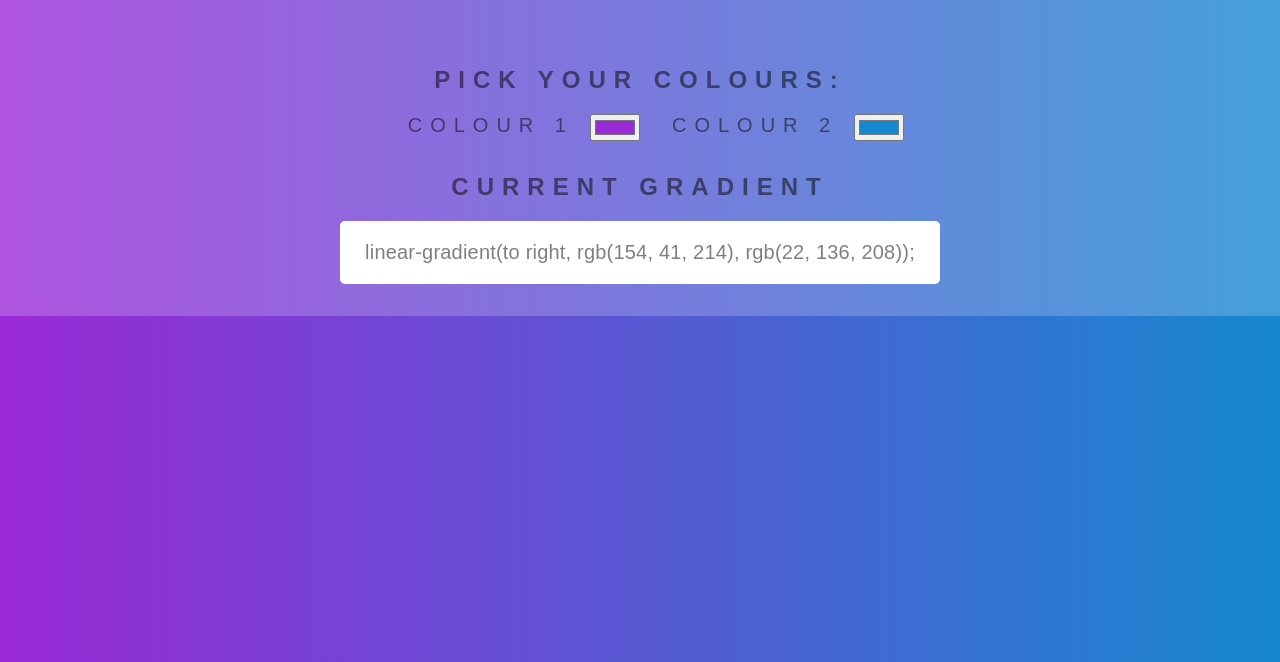
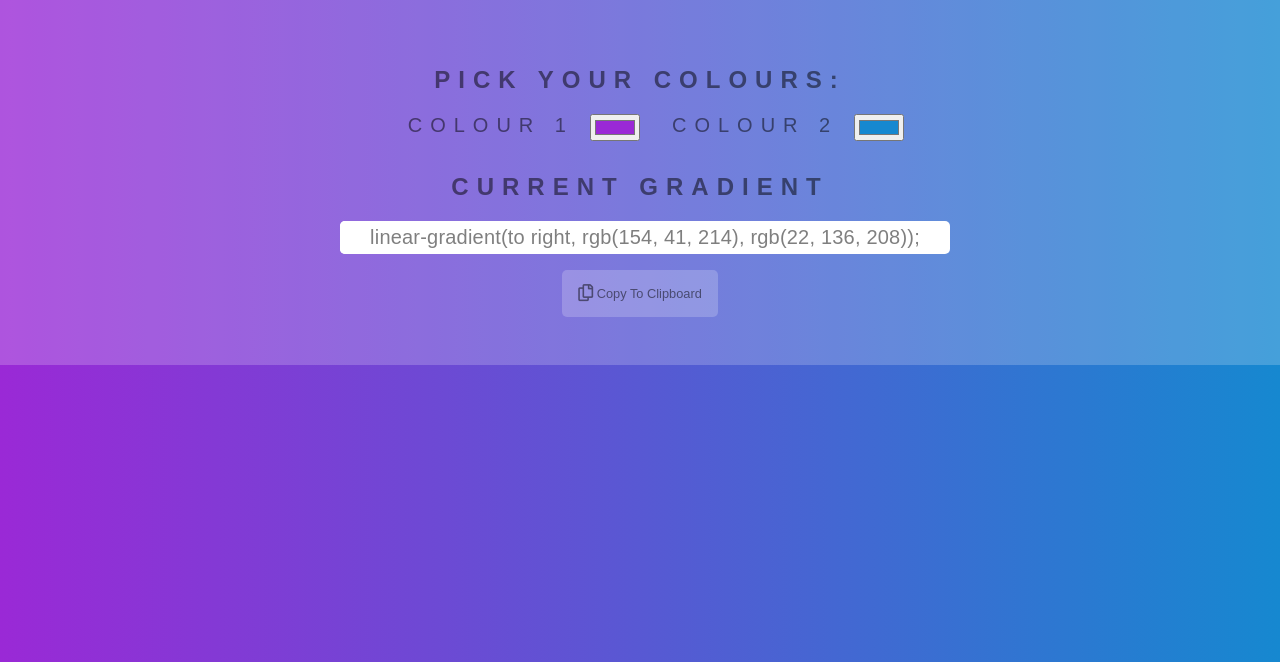
Before and after one commit to mayariii/gradient-generator, a plain HTML site: page index.html in a window 1280 px wide. Shown: the part 138-800 px from the top of the page. Drawn offline with Linux system fonts and the light colour scheme.

Commit message:
add copy to clipboard feature

```diff
--- a/index.html
+++ b/index.html
@@ -3,6 +3,7 @@
 
 <head>
 	<title>Gradient Generator</title>
+	<link rel="stylesheet" href="https://use.fontawesome.com/releases/v5.15.3/css/all.css" integrity="sha384-SZXxX4whJ79/gErwcOYf+zWLeJdY/qpuqC4cAa9rOGUstPomtqpuNWT9wdPEn2fk" crossorigin="anonymous">
 	<link rel="stylesheet" type="text/css" href="style.css">
 </head>
 
@@ -19,8 +20,9 @@
 			</div>
 			<h2>Current Gradient</h2>
 			<div class="gradient-wrapper">
-			<h3></h3>
+			<input type="text" class="cssTextDisplay" readonly></input>
 			</div>
+			<button class="copyBtn"><i class="far fa-copy copyIcon fa-lg"></i> Copy To Clipboard</button>
 		</div>
 	</div>
 	<script type="text/javascript" src="script.js"></script>
--- a/script.js
+++ b/script.js
@@ -1,7 +1,14 @@
-var css = document.querySelector("h3");
+var css = document.querySelector(".cssTextDisplay");
 var colour1 = document.querySelector(".colour1");
 var colour2 = document.querySelector(".colour2");
 var body = document.getElementById("gradient");
+var copyBtn = document.querySelector(".copyBtn")
+
+// check whether Clipboard API available in the browser
+// if not available, hide copy button
+if (!navigator.clipboard) {
+	copyBtn.classList.add('.hidden');
+}
 
 function setGradient() {
 	body.style.background =
@@ -11,10 +18,25 @@ function setGradient() {
 	+ colour2.value
 	+ ")";
 
-	css.textContent = body.style.background + ";";
+	css.value = body.style.background + ";";
+
+	// clear styling of copy button
+	copyBtn.innerHTML = '<i class="far fa-copy copyIcon fa-lg"></i> Copy To Clipboard';
+	copyBtn.classList.remove('copied');
 }
+
+function copyToClipboard() {
+	css.select();
+	document.execCommand("copy");
+
+	// add styling to confirm copy
+	copyBtn.innerHTML = '<i class="fas fa-check"></i> Copied!'
+	copyBtn.classList.add('copied');
+}
+
 setGradient()
 
 colour1.addEventListener("input", setGradient);
+colour2.addEventListener("input", setGradient);
 
-colour2.addEventListener("input", setGradient);
+copyBtn.addEventListener("click", copyToClipboard);
--- a/style.css
+++ b/style.css
@@ -25,13 +25,17 @@ h2 {
     margin-top: 2rem;
 }
 
-h3 {
+.cssTextDisplay {
     font: 400 1.25em 'Raleway', sans-serif;
     color: rgba(0, 0, 0, .5);
     text-align: center;
     text-transform: none;
     letter-spacing: 0.01em;
-
+    border: none;
+    border-radius: 5px;
+    outline: none;
+    width: 600px;
+    padding: 5px;
 }
 
 .site-wrapper{
@@ -67,3 +71,35 @@ h3 {
     border-radius: 5px;
     width: 600px;
 }
+
+.copyBtn {
+    margin: 1rem;
+    padding: 1rem;
+    color: rgba(0, 0, 0, .5);
+    background-color: rgba(255, 255, 255, 0.2);
+    border: none;
+    border-radius: 5px;
+    font: 400 0.8rem 'Raleway', sans-serif;
+}
+
+.copyBtn:hover {
+    background-color: white;
+    cursor: pointer;
+    transition: ease-in-out 0.1s;
+}
+
+.fa-copy {
+    color: rgba(0, 0, 0, .5);
+}
+
+.fa-check {
+    color: darkgreen;
+}
+
+.copied {
+    background-color: lightgreen;
+}
+
+.hidden {
+    display: none;
+}
```
